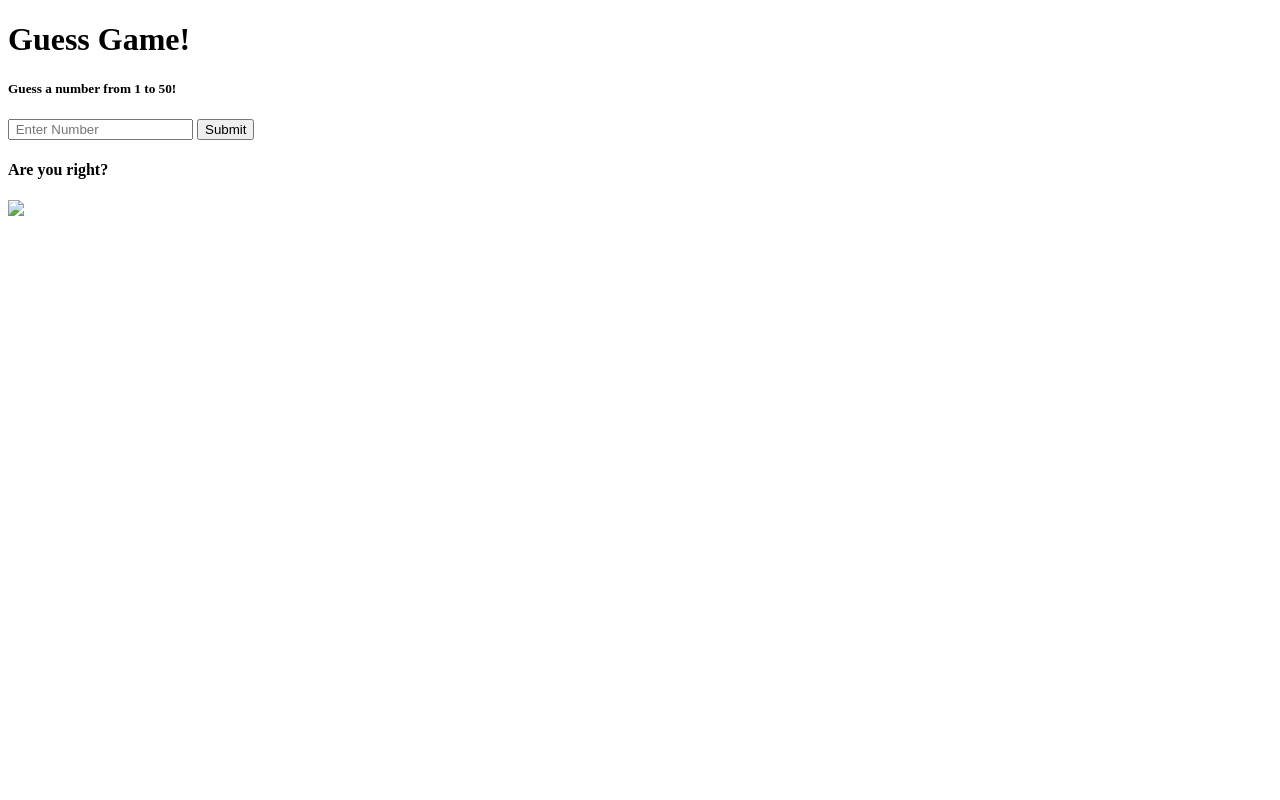
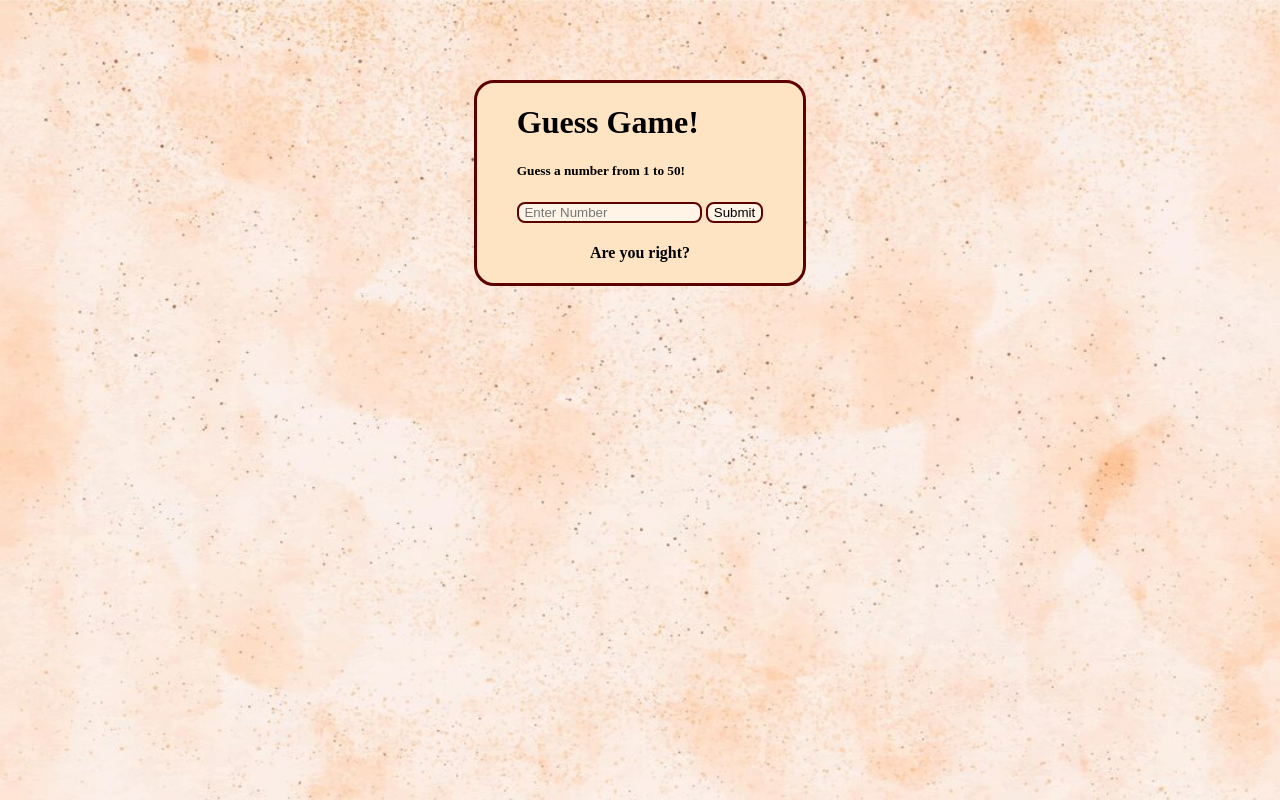
Before and after one commit to AntonKuznetsov1/Guess50Game, a plain HTML site: page index.html in a window 1280 px wide. Drawn offline with Linux system fonts and the light colour scheme; the site is published under a folder, as on GitHub Pages, so addresses that start at the root find nothing.

Commit message:
Update index.html

```diff
--- a/index.html
+++ b/index.html
@@ -1,7 +1,7 @@
 <!DOCTYPE html>
     <html>
         <head>
-            <link rel="stylesheet" href="/styles.css" >
+            <link rel="stylesheet" href="styles.css" >
             <title>Guess 50</title>
         </head>
         <body>
@@ -14,7 +14,7 @@
                     <h4 class="item4" id="output">Are you right?</h4>
                 </div>
             </div>
-            <img src="/realistic-grainy-paper-texture_23-2149113241.jpg" >
+            <img src="realistic-grainy-paper-texture_23-2149113241.jpg" >
             <script src="index.js"></script>
         </body>
     </html>
```
